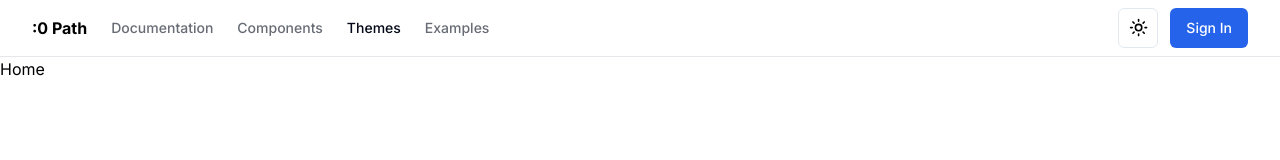
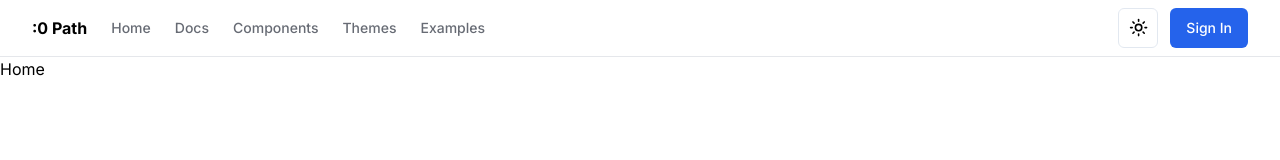
Before and after one commit to vignesh-gupta/zero-path, a Next.js app: page / in a window 1280 px wide. Shown: the top 160 px of the page. Built offline with nearby package versions, Linux system fonts and the light colour scheme; no server answers.

Commit message:
[updated] const navLinks

```diff
--- a/components/MobileNav.tsx
+++ b/components/MobileNav.tsx
@@ -1,40 +1,8 @@
 import { Button } from "@/components/ui/button";
 import { Input } from "@/components/ui/input";
 import { Label } from "@/components/ui/label";
-import {
-  Sheet,
-  SheetClose,
-  SheetContent,
-  SheetDescription,
-  SheetFooter,
-  SheetHeader,
-  SheetTitle,
-  SheetTrigger,
-} from "@/components/ui/sheet";
-
-const navLinks = [
-  {
-    text: 'Home',
-    href: '/'
-  },
-  {
-    text: 'Docs',
-    href: '/docs'
-  },
-  {
-    text: 'Components',
-    href: '/docs/components'
-  },
-  {
-    text: 'Themes',
-    href: '/themes'
-  },
-  {
-    text: 'Examples',
-    href: '/examples'
-  }
-
-]
+import { SheetContent, SheetHeader, SheetTitle } from "@/components/ui/sheet";
+import { navLinks } from "@/lib/constants/mappingConstants";
 
 const MobileNav = () => {
   return (
--- a/components/Navbar.tsx
+++ b/components/Navbar.tsx
@@ -13,6 +13,7 @@ import {
   useAuth,
   useClerk,
 } from "@clerk/nextjs";
+import { navLinks } from "@/lib/constants/mappingConstants";
 
 const Navbar = () => {
   const [isMenuOpen, setIsMenuOpen] = useState(false);
@@ -32,39 +33,22 @@ const Navbar = () => {
             :0 Path
           </a>
           <nav className="hidden md:flex items-center space-x-6 text-sm font-medium">
-            <a
-              className="transition-colors hover:text-foreground/80 text-foreground/60"
-              href="/docs"
-            >
-              Documentation
-            </a>
-            <a
-              className="transition-colors hover:text-foreground/80 text-foreground/60"
-              href="/docs/components"
-            >
-              Components
-            </a>
-            <a
-              className="transition-colors hover:text-foreground/80 text-foreground"
-              href="/themes"
-            >
-              Themes
-            </a>
-            <a
-              className="transition-colors hover:text-foreground/80 text-foreground/60"
-              href="/examples"
-            >
-              Examples
-            </a>
+            {navLinks.map((link) => (
+              <a
+                key={link.text.toLocaleLowerCase()}
+                className="transition-colors hover:text-foreground/80 text-foreground/60"
+                href={link.href}
+              >
+                {link.text}
+              </a>
+            ))}
           </nav>
         </div>
 
         <div className="justify-end flex-1 flex gap-3 items-center">
           <ThemeSwitch />
           {isSignedIn ? (
-            <UserButton
-              afterSignOutUrl="/"
-            />
+            <UserButton afterSignOutUrl="/" />
           ) : (
             <SignInButton mode="modal">
               <Button className="text-white">Sign In</Button>
--- /dev/null
+++ b/lib/constants/mappingConstants.ts
@@ -0,0 +1,22 @@
+export const navLinks = [
+  {
+    text: "Home",
+    href: "/",
+  },
+  {
+    text: "Docs",
+    href: "/docs",
+  },
+  {
+    text: "Components",
+    href: "/docs/components",
+  },
+  {
+    text: "Themes",
+    href: "/themes",
+  },
+  {
+    text: "Examples",
+    href: "/examples",
+  },
+];
```
